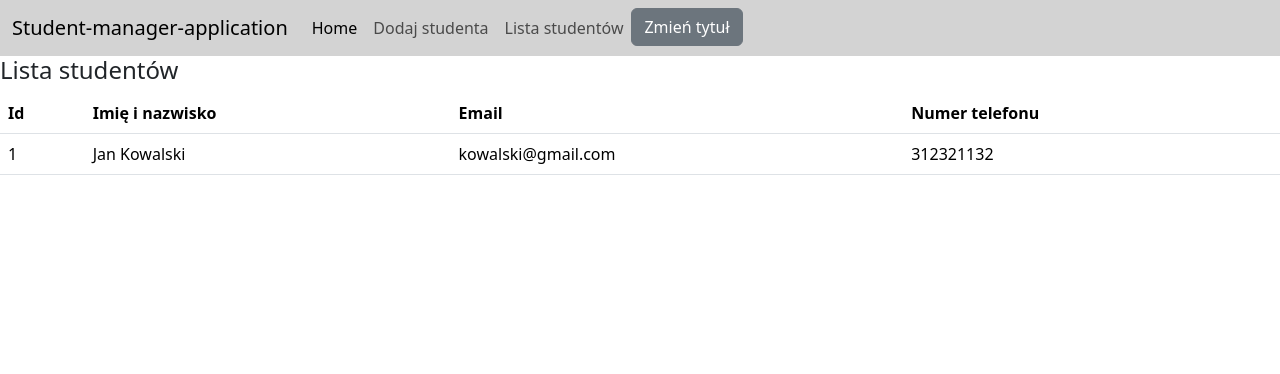
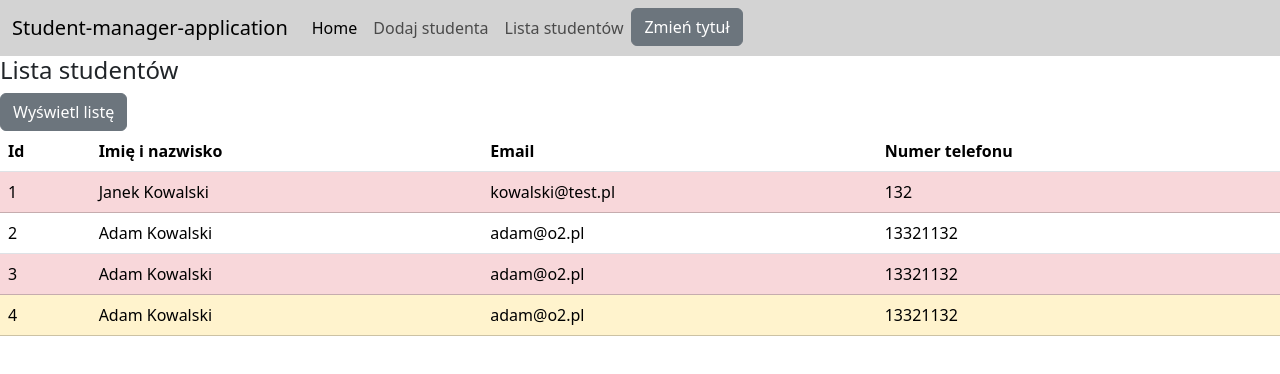
Before and after one commit to sobierajpawel/angular_app, an Angular app: page / in a window 1280 px wide. Shown: the top 374 px of the page. Built offline with nearby package versions, Linux system fonts and the light colour scheme.

Commit message:
Adding list student

```diff
--- a/src/app/list-students/list-students.component.html
+++ b/src/app/list-students/list-students.component.html
@@ -1,6 +1,12 @@
 <h4>Lista studentów</h4>
 
-<table class="table">
+<!-- Event binding na zdarzenie click -->
+<button
+(click)="changeStudentsShowing()"
+class="btn btn-secondary">{{buttonText}}</button>
+
+<!-- Jeżeli isTableVisble == true to pokaż tabelę -->
+<table *ngIf="isTableVisible" class="table">
     <thead>
         <tr>
             <th>Id</th>
@@ -10,11 +16,25 @@
         </tr>
     </thead>
     <tbody>
-        <tr>
-            <td>1</td>
-            <td>Jan Kowalski</td>
-            <td>kowalski@gmail.com</td>
-            <td>312321132</td>
+        <!-- [ngClass] = do tworzenia warunków dla konkretnych styli -->
+        <!-- *ngFor - pętla foreach  -->
+        <tr [ngClass]="{'table-danger': student.isDeleted,
+        'table-warning': student.id == 4}" *ngFor="let student of students">
+            <td>{{student.id}}</td>
+            <td>{{student.name}}</td>
+            <td>{{student.email}}</td>
+            <td>{{student.phone}}</td>
         </tr>
     </tbody>
 </table>
+
+<!-- Jeżeli isTableVisible == false - pokaż ten fragment -->
+<ng-container *ngIf="isTableVisible==false">
+    <div *ngFor="let student of students">
+        <h2>{{student.name}}</h2>
+        <p>{{student.email}}</p>
+        <!-- *ngIf - klasyczna instrukcja warunkowa -->
+        <p *ngIf="student.isDeleted" style="color:red;font-size:12px">
+            Usunięty student!</p>
+    </div>
+</ng-container>
--- a/src/app/list-students/list-students.component.ts
+++ b/src/app/list-students/list-students.component.ts
@@ -1,4 +1,6 @@
 import { Component } from '@angular/core';
+import { Student } from '../student';
+
 
 @Component({
   selector: 'list-students',
@@ -6,5 +8,28 @@ import { Component } from '@angular/core';
   styleUrls: ['./list-students.component.css']
 })
 export class ListStudentsComponent {
+    students : Student[] = [];
+    isTableVisible : boolean = true;
+    buttonText : string = "Wyświetl listę";
 
+    constructor(){
+      this.students.push(new Student(1,
+        "Janek Kowalski", "kowalski@test.pl", "132", true));
+      this.students.push(new Student(2,"Adam Kowalski",
+        "adam@o2.pl", "13321132", false));
+      this.students.push(new Student(3,"Adam Kowalski",
+        "adam@o2.pl", "13321132", true));
+      this.students.push(new Student(4,"Adam Kowalski",
+        "adam@o2.pl", "13321132", false));
+    }
+
+    changeStudentsShowing(){
+      this.isTableVisible = !this.isTableVisible;
+
+      if (this.isTableVisible){
+        this.buttonText = "Wyświetl listę";
+      } else {
+        this.buttonText = "Wyświetl tabelę";
+      }
+    }
 }
--- /dev/null
+++ b/src/app/student.ts
@@ -0,0 +1,16 @@
+export class Student {
+    id : number;
+    name : string;
+    email : string;
+    phone : string;
+    isDeleted : boolean;
+
+    constructor(id : number, name : string, email:string, phone : string, isDeleted : boolean){
+        this.id = id;
+        this.name = name;
+        this.email = email;
+        this.phone = phone;
+        this.isDeleted = isDeleted;
+    }
+
+}
```
